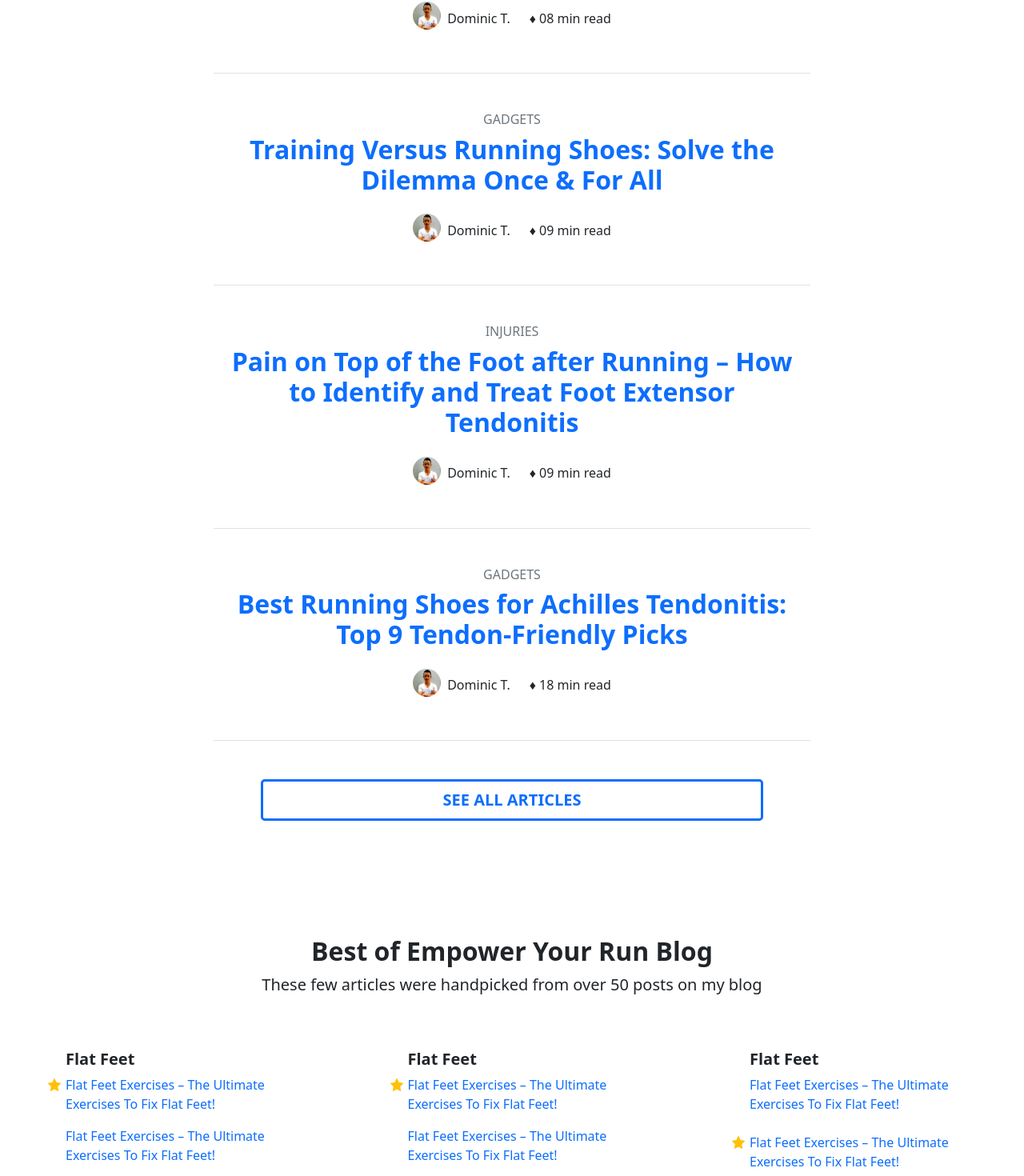
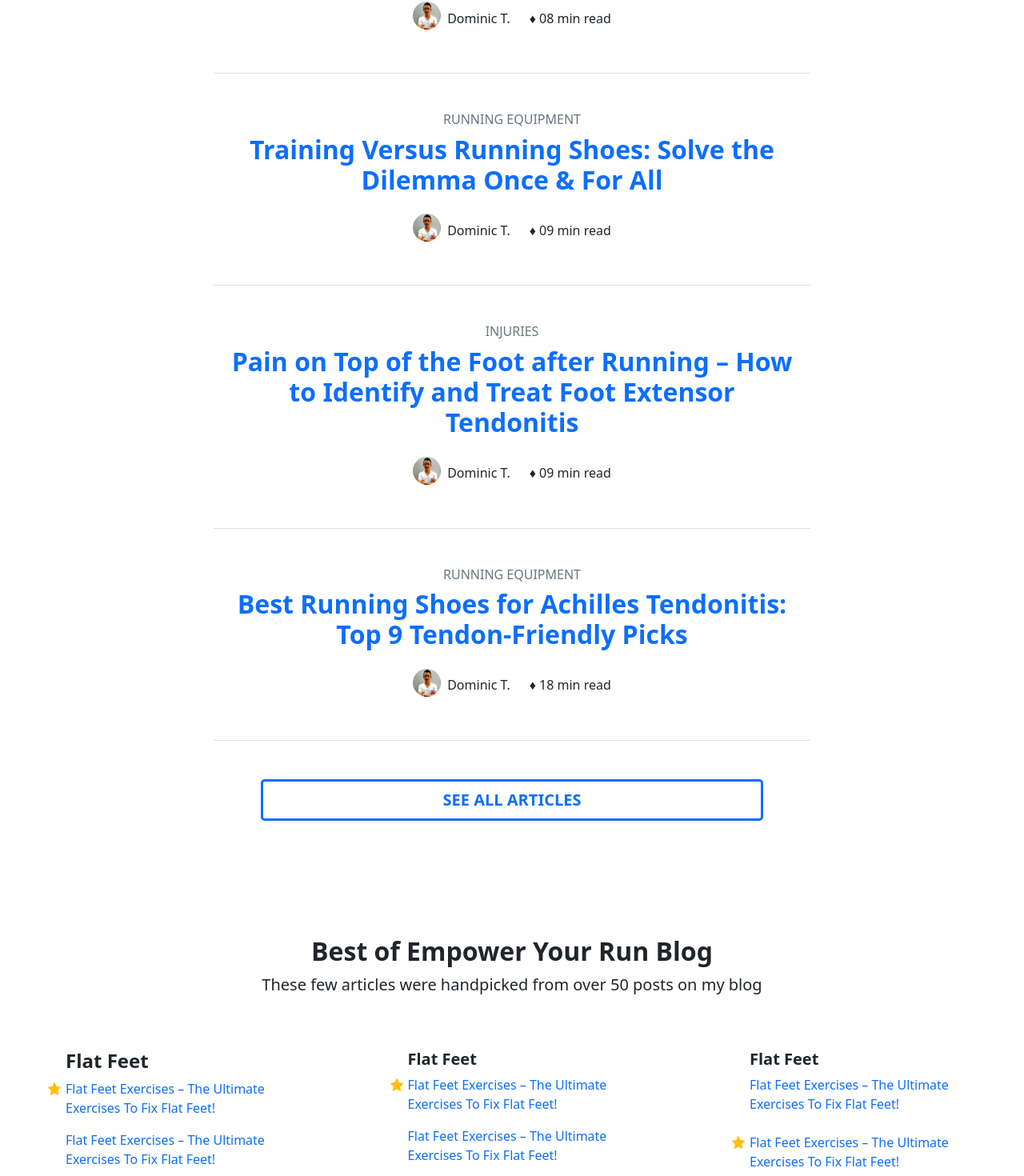
Before and after one commit to luantranj/murun, a Next.js app: page / in a window 1280 px wide. Shown: the part 913-2383 px from the top of the page at 80% size. Built offline with nearby package versions, Linux system fonts and the light colour scheme.

Commit message:
Change topic Gadgets to Running equipment in ArticleCard of Recent articles

```diff
--- a/pages/index.js
+++ b/pages/index.js
@@ -50,8 +50,8 @@ export default function Home() {
 					/>
 
 					<ArticleCard
-						category="GADGETS"
-						catlink="gadgets"
+						category="RUNNING EQUIPMENT"
+						catlink="running-equipment"
 						title="Training Versus Running Shoes: Solve the Dilemma Once & For All"
 						slug="training-versus-running-shoes"
 						auimg="dominic.jpg"
@@ -72,8 +72,8 @@ export default function Home() {
 					/>
 
 					<ArticleCard
-						category="GADGETS"
-						catlink="gadgets"
+						category="RUNNING EQUIPMENT"
+						catlink="running-equipment"
 						title="Best Running Shoes for Achilles Tendonitis: Top 9 Tendon-Friendly Picks"
 						slug="best-running-shoes-for-achilles-tendonitis"
 						auimg="dominic.jpg"
@@ -104,7 +104,7 @@ export default function Home() {
 				<div className="row justify-content-center justify-content-lg-between">
 					<div className="col-10 col-md-4 col-lg-3">
 						<div style={{ minHeight: '50px', clear: 'both'  }}></div>
-						<h5 className="fw-bold">Flat Feet</h5>
+						<h4 className="fw-bold">Flat Feet</h4>
 						<ul className="list-unstyled d-grid gap-3">
 							<li className="position-relative">
 								<span style={{ position: 'absolute', top: 2, left: -22  }}><Image src="/star.png" width="16px" height="16px" alt="star" /></span>
```
